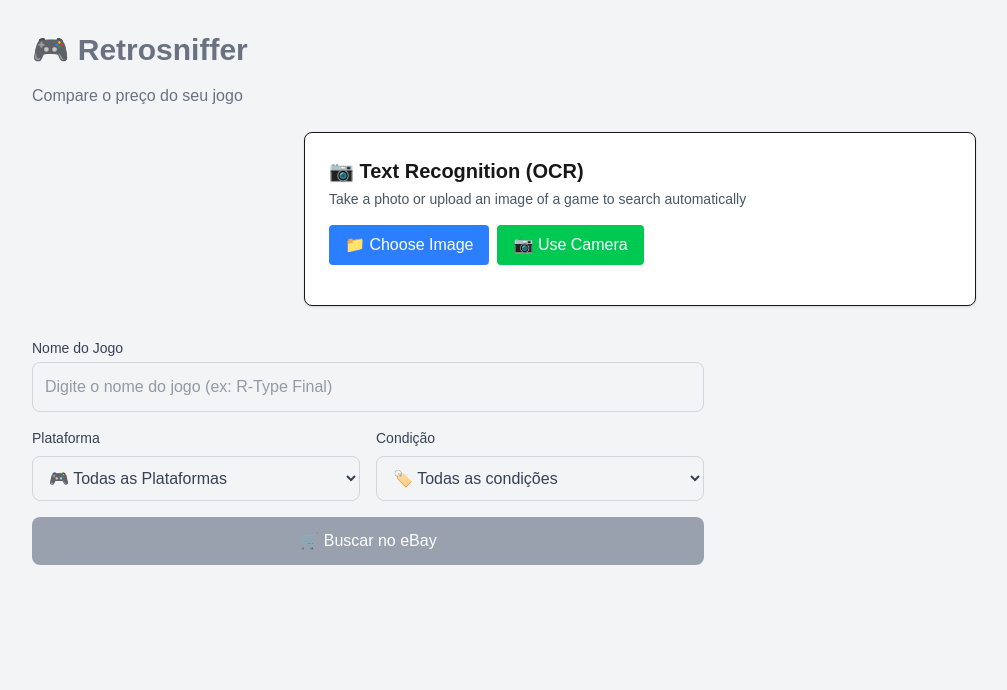
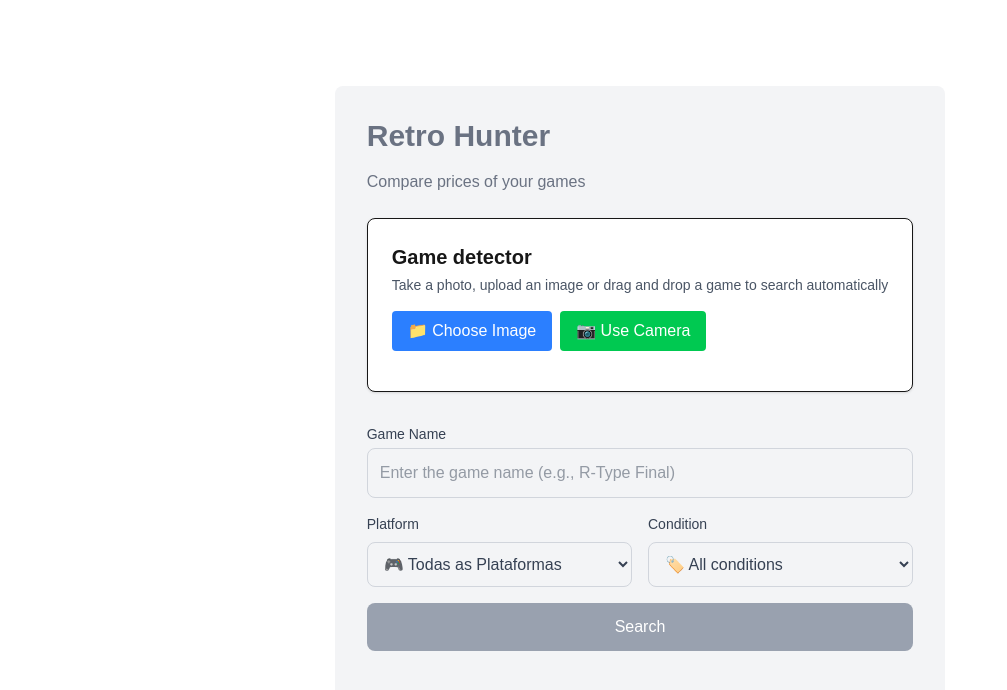
Before and after one commit to rojasmart/retro-hunter, a Next.js app: page / in a window 1280 px wide. Shown: the top 690 px of the page, without its empty margins (0-1007 px from the left). Built offline with nearby package versions, Linux system fonts and the light colour scheme.

Commit message:
--add styles and text for improved UI and accessibility; change background color to white, update title to "Retro Hunter", and translate text to English

```diff
--- a/src/app/globals.css
+++ b/src/app/globals.css
@@ -14,7 +14,7 @@
 
 @media (prefers-color-scheme: dark) {
   :root {
-    --background: #0a0a0a;
+    --background: #ffffff;
     --foreground: #ededed;
   }
 }
--- a/src/app/layout.tsx
+++ b/src/app/layout.tsx
@@ -24,7 +24,19 @@ export default function RootLayout({
 }>) {
   return (
     <html lang="en">
-      <body className={`${geistSans.variable} ${geistMono.variable} antialiased`}>{children}</body>
+      <body className={`${geistSans.variable} ${geistMono.variable} antialiased`}>
+        <div
+          style={{
+            display: "flex",
+            justifyContent: "center",
+            alignItems: "center",
+            minHeight: "100vh",
+            width: "100vw",
+          }}
+        >
+          {children}
+        </div>
+      </body>
     </html>
   );
 }
--- a/src/app/page.tsx
+++ b/src/app/page.tsx
@@ -34,9 +34,9 @@ export default function Home() {
   };
 
   return (
-    <div className="min-h-screen bg-gray-100 p-8">
-      <h1 className="text-3xl font-bold mb-4 text-gray-500">🎮 Retrosniffer</h1>
-      <p className="mb-6 text-gray-500">Compare o preço do seu jogo</p>
+    <div className="bg-gray-100 p-8 rounded-lg">
+      <h1 className="text-3xl font-bold mb-4 text-gray-500">Retro Hunter</h1>
+      <p className="mb-6 text-gray-500">Compare prices of your games</p>
 
       {/* Componente OCR */}
       <div className="mb-8">
@@ -47,14 +47,14 @@ export default function Home() {
         {/* Campo de busca */}
         <div>
           <label htmlFor="game-name" className="block text-sm font-medium text-gray-700 mb-1">
-            Nome do Jogo
+            Game Name
           </label>
           <input
             id="game-name"
             type="text"
             value={nome}
             onChange={(e) => setNome(e.target.value)}
-            placeholder="Digite o nome do jogo (ex: R-Type Final)"
+            placeholder="Enter the game name (e.g., R-Type Final)"
             className="border border-gray-300 p-3 rounded-lg w-full text-gray-700 focus:ring-2 focus:ring-blue-500 focus:border-blue-500"
           />
         </div>
@@ -64,7 +64,7 @@ export default function Home() {
           {/* Seleção de plataforma */}
           <div>
             <label htmlFor="platform" className="block text-sm font-medium text-gray-700 mb-2">
-              Plataforma
+              Platform
             </label>
             <select
               id="platform"
@@ -83,7 +83,7 @@ export default function Home() {
           {/* Seleção de condição */}
           <div>
             <label htmlFor="condition" className="block text-sm font-medium text-gray-700 mb-2">
-              Condição
+              Condition
             </label>
             <select
               id="condition"
@@ -91,22 +91,22 @@ export default function Home() {
               onChange={(e) => setCondition(e.target.value)}
               className="border border-gray-300 p-3 rounded-lg w-full text-gray-700 focus:ring-2 focus:ring-blue-500 focus:border-blue-500"
             >
-              <option value="all">🏷️ Todas as condições</option>
-              <option value="new">🆕 Novo</option>
-              <option value="used">📦 Usado</option>
-              <option value="refurbished">🔧 Recondicionado</option>
+              <option value="all">🏷️ All conditions</option>
+              <option value="new">🆕 New</option>
+              <option value="used">📦 Used</option>
+              <option value="refurbished">🔧 Refurbished</option>
             </select>
           </div>
         </div>
 
-        {/* Botão de busca */}
+        {/* Search button */}
         <div>
           <button
             onClick={searchEbayOnly}
             disabled={loading || !nome.trim()}
             className="bg-yellow-600 hover:bg-yellow-700 text-white px-6 py-3 rounded-lg disabled:bg-gray-400 disabled:cursor-not-allowed w-full font-medium"
           >
-            {loading ? "🔍 Procurando..." : "🛒 Buscar no eBay"}
+            {loading ? "🔍 Searching..." : "Search"}
           </button>
         </div>
 
@@ -136,7 +136,7 @@ export default function Home() {
       <div className="mt-8 space-y-4">
         {resultados.length > 0 && (
           <div>
-            <h2 className="text-xl font-semibold text-gray-800 mb-4">Resultados encontrados ({resultados.length}):</h2>
+            <h2 className="text-xl font-semibold text-gray-800 mb-4">Found results ({resultados.length}):</h2>
             <div className="grid gap-4 md:grid-cols-2 lg:grid-cols-3">
               {resultados.map((r, i) => (
                 <div key={i} className="result-card bg-white p-4 shadow-sm rounded-lg border">
--- a/src/components/AdvancedOCR.tsx
+++ b/src/components/AdvancedOCR.tsx
@@ -47,7 +47,7 @@ export function AdvancedOCR({ onGameExtracted, isProcessing = false }: AdvancedO
       {/* Variações do nome do jogo */}
       {gameVariations.length > 0 && (
         <div className="bg-blue-50 border border-blue-200 rounded-lg p-4">
-          <h3 className="font-medium text-blue-800 mb-3">🎯 Possíveis nomes de jogos encontrados:</h3>
+          <h3 className="font-medium text-blue-800 mb-3">Possible game names found:</h3>
           <div className="space-y-2">
             {gameVariations.map((variation, index) => (
               <div key={index} className="flex items-center gap-2">
@@ -70,9 +70,9 @@ export function AdvancedOCR({ onGameExtracted, isProcessing = false }: AdvancedO
           {selectedGame && (
             <div className="mt-3 p-3 bg-green-50 border border-green-200 rounded">
               <p className="text-green-800 text-sm">
-                ✅ Nome selecionado: <strong>{selectedGame}</strong>
+                ✅ Selected name: <strong>{selectedGame}</strong>
               </p>
-              <p className="text-green-600 text-xs mt-1">O nome foi automaticamente adicionado ao campo de busca acima</p>
+              <p className="text-green-600 text-xs mt-1">The name has been automatically added to the search field above</p>
             </div>
           )}
         </div>
--- a/src/components/OCRUpload.tsx
+++ b/src/components/OCRUpload.tsx
@@ -1,7 +1,7 @@
 "use client";
 
 import { useState, useRef } from "react";
-import { cleanOCRText, generateGameNameVariations, preprocessImage, resizeImageForOCR } from "@/lib/utils/ocr";
+import { cleanOCRText, preprocessImage, resizeImageForOCR } from "@/lib/utils/ocr";
 import Image from "next/image";
 
 interface OCRUploadProps {
@@ -191,8 +191,8 @@ export function OCRUpload({ onTextExtracted, onSearch, isSearching = false }: OC
   return (
     <div className="w-full max-w-2xl mx-auto bg-white rounded-lg border shadow-sm p-6">
       <div className="mb-4">
-        <h2 className="text-xl font-semibold flex items-center gap-2">📷 Text Recognition (OCR)</h2>
-        <p className="text-sm text-gray-600 mt-1">Take a photo or upload an image of a game to search automatically</p>
+        <h2 className="text-xl font-semibold flex items-center gap-2">Game detector</h2>
+        <p className="text-sm text-gray-600 mt-1">Take a photo, upload an image or drag and drop a game to search automatically</p>
       </div>
 
       {/* Upload/Camera Controls */}
```
